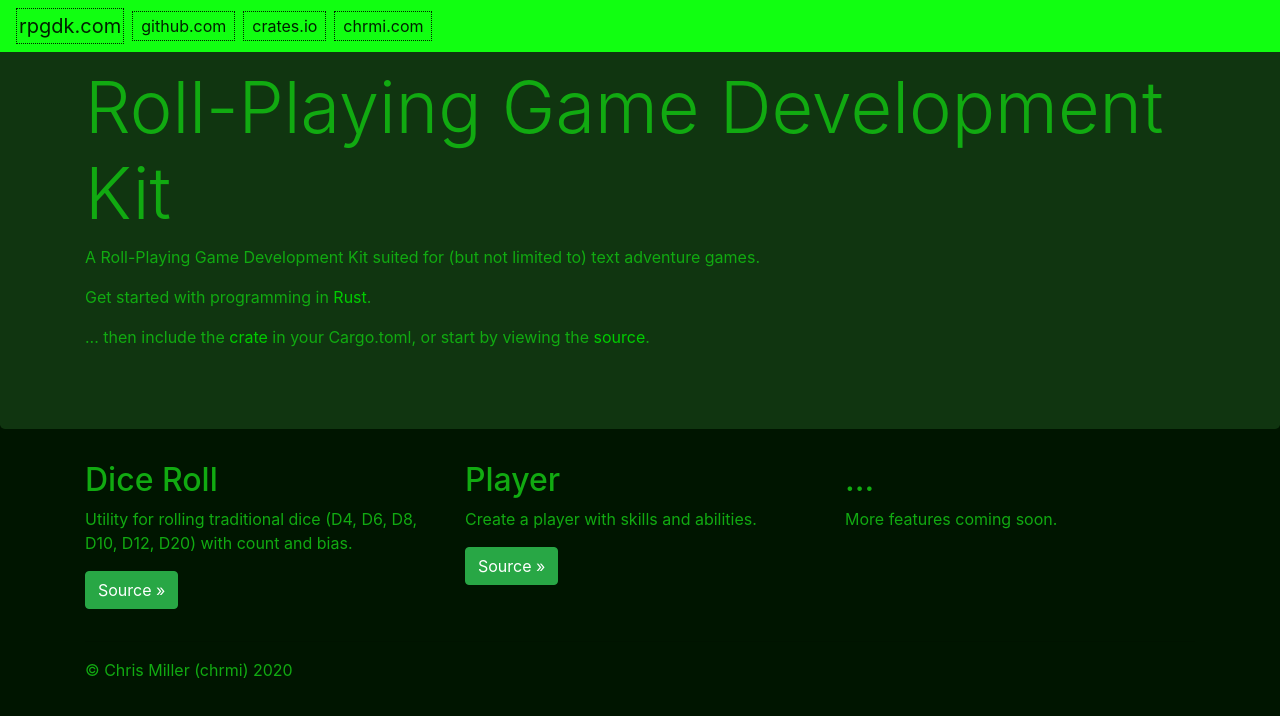
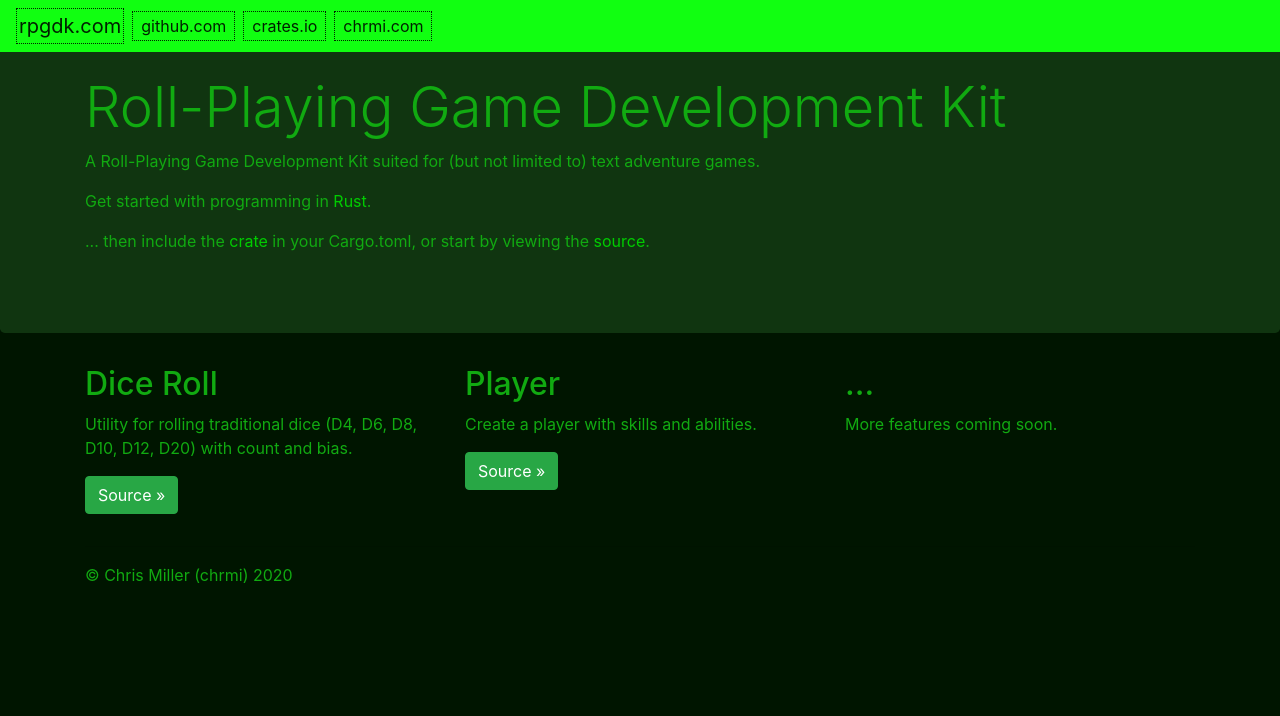
Before and after one commit to chrmi/rpgdk, a plain HTML site: page docs/index.html in a window 1280 px wide. Drawn offline with nearby package versions, Linux system fonts and the light colour scheme.

Commit message:
Website style title fix

```diff
--- a/docs/index.html
+++ b/docs/index.html
@@ -13,6 +13,7 @@
 		<style type="text/css">
 			body {
 				background:#001500;
+				margin-top:10px;
 			}
 			.navbar-custom,
 			.navbar-custom a,
@@ -66,7 +67,7 @@
 		<main role="main">
 			<div class="jumbotron">
 				<div class="container">
-					<h3 class="display-3">Roll-Playing Game Development Kit</h3>
+					<h3 class="display-4">Roll-Playing Game Development Kit</h3>
 					<p>A Roll-Playing Game Development Kit suited for (but not limited to) text adventure games.</p>
 					<p>Get started with programming in <a href="https://www.rust-lang.org/" target="_blank">Rust</a>.</p>
 					<p>... then include the <a href="https://crates.io/crates/rpgdk" target="_blank">crate</a> in your Cargo.toml, or start by viewing the <a href="https://github.com/chrmi/rpgdk" target="_blank">source</a>.</p>
```
